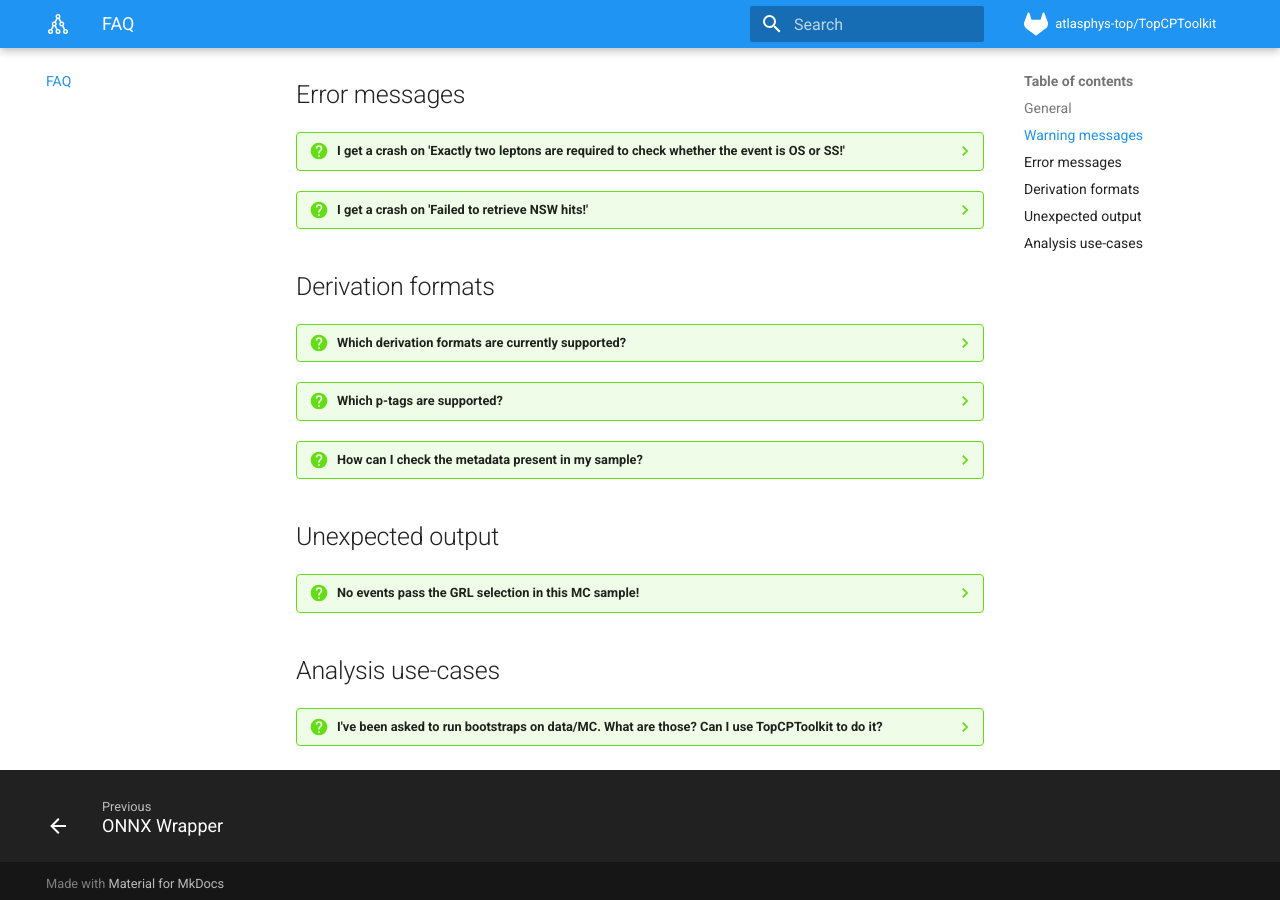
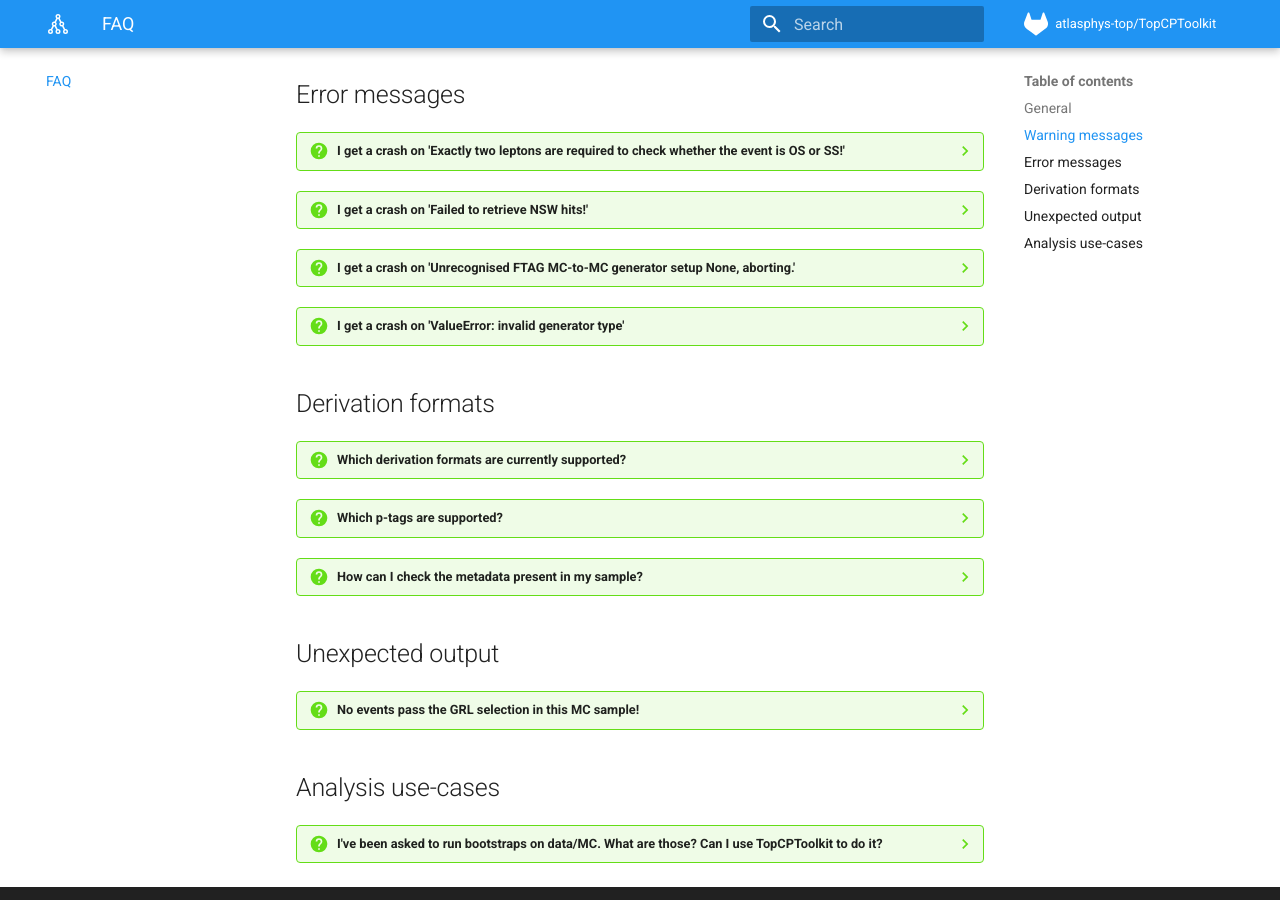
Before and after one commit to SuperNova76/TopCPToolKit, an MkDocs documentation site: the page built from docs/faq.md, in a window 1280 px wide and 900 px high, scrolled down 600 px. Built offline with MkDocs 1.6.1 and Material for MkDocs 9.7.7, drawn with Linux system fonts in a browser that asks for light colours; emoji names are drawn with the system emoji font; formulas are drawn with MathJax 3; some of the changed lines change nothing that is shown.

Commit message:
update FAQ

````diff
--- a/docs/faq.md
+++ b/docs/faq.md
@@ -52,6 +52,11 @@
     ```
     As suggested, please update your Run 3 sample by choosing a more recent p-tag, or edit the `MuonSelectionTool` config.
 
+??? question "I get a crash on 'Unrecognised FTAG MC-to-MC generator setup None, aborting.'"
+    Please check the `GeneratorInfo` entry of the printout of TopCPToolkit flags, which should appear at the top of your job log. If it is indeed `None`, this is an issue related to the metadata of your sample. Otherwise, please report it!
+
+??? question "I get a crash on 'ValueError: invalid generator type'"
+    This error will also tell you what the detected generator version is: the problem is that it's not supported by the current FTAG [MC-to-MC recommendations](https://ftag.docs.cern.ch/activities/mcmc/#mcmc-efficiency-map-software). To by-pass this restriction, you will have to set a supported generator version by hand, with the [`generator` property](https://topcptoolkit.docs.cern.ch/settings/jets/#ftagconfig). Please consult your FTAG group liaison for advice on this. If you believe this generator should indeed be supported, please report it.
 
 ## Derivation formats
 
````
